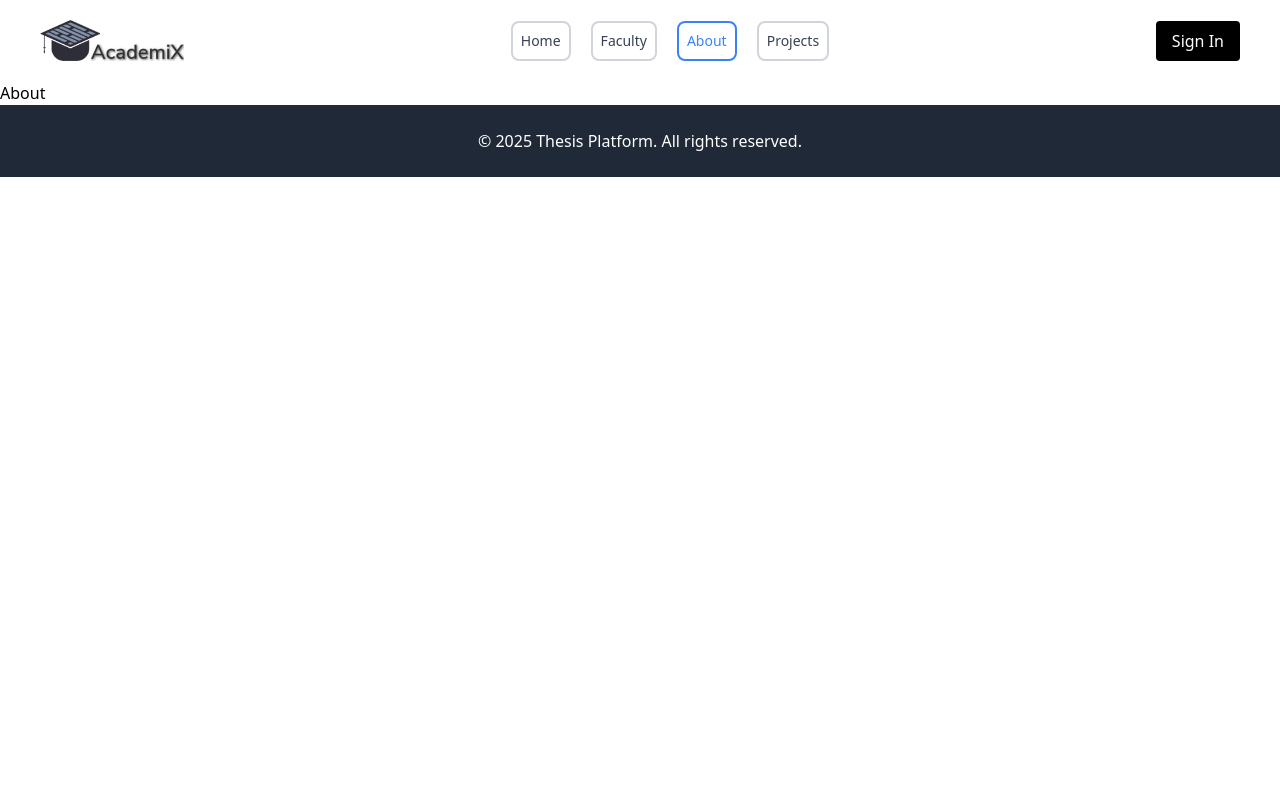
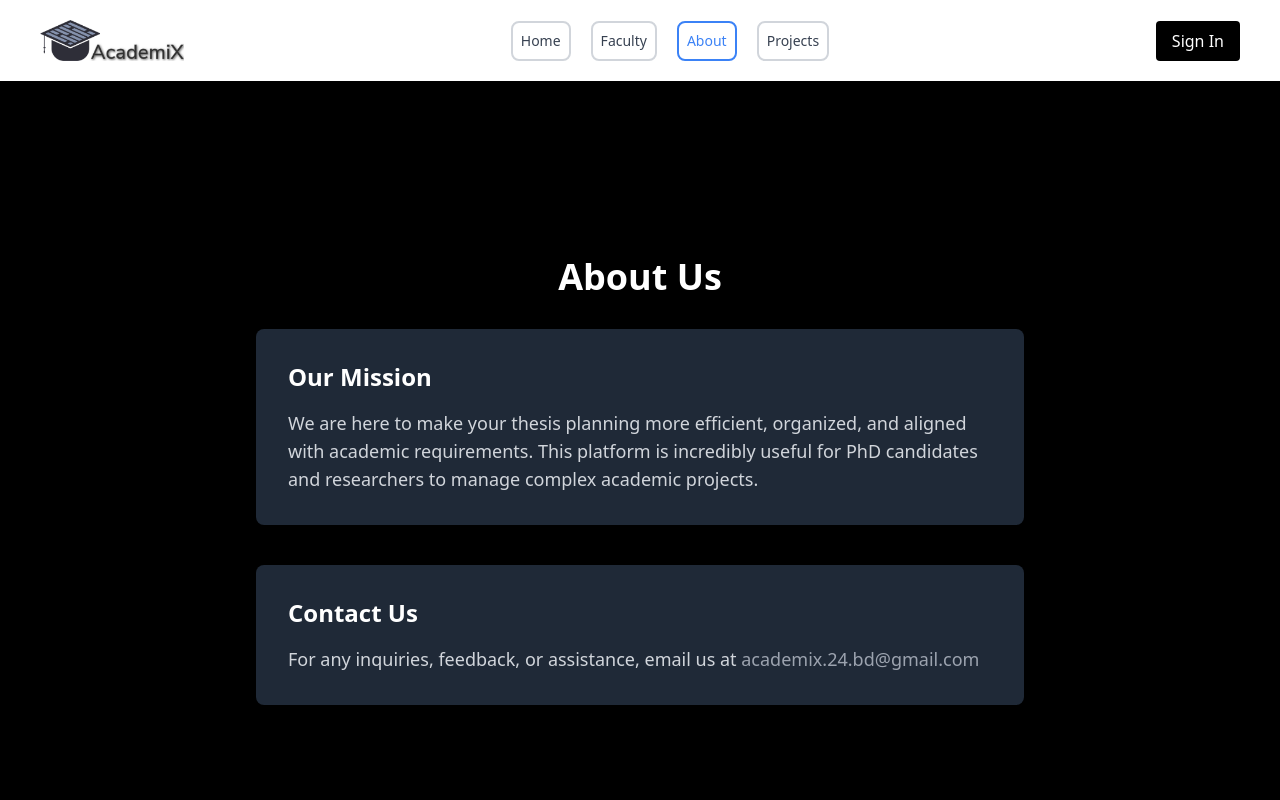
Before and after one commit to shafibr21/AcademiX, a React (Vite) app in the folder frontend/: page /about in a window 1280 px wide. Shown: the top 800 px of the page. Built offline with nearby package versions, Linux system fonts and the light colour scheme; no server answers.

Commit message:
Update About

```diff
--- a/frontend/src/pages/About.jsx
+++ b/frontend/src/pages/About.jsx
@@ -2,8 +2,40 @@ import React from "react";
 
 const About = () => {
   return (
-    <div>
-      <h1>About</h1>
+    <div className="bg-black text-white min-h-screen flex flex-col justify-center items-center p-6">
+      {/* Main Title */}
+      <h1 className="text-4xl font-semibold text-white mb-8 hover:text-gray-400 transition-all duration-300">
+        About Us
+      </h1>
+
+      {/* Mission Section */}
+      <section className="w-full max-w-3xl bg-gray-800 p-8 rounded-lg shadow-lg mb-10 hover:shadow-2xl transition-all duration-300">
+        <h2 className="text-2xl font-semibold text-white mb-4 hover:text-gray-400 transition-colors duration-300">
+          Our Mission
+        </h2>
+        <p className="text-lg text-gray-300">
+          We are here to make your thesis planning more efficient, organized,
+          and aligned with academic requirements. This platform is incredibly
+          useful for PhD candidates and researchers to manage complex academic
+          projects.
+        </p>
+      </section>
+
+      {/* Contact Section */}
+      <section className="w-full max-w-3xl bg-gray-800 p-8 rounded-lg shadow-lg hover:shadow-2xl transition-all duration-300">
+        <h2 className="text-2xl font-semibold text-white mb-4 hover:text-gray-400 transition-colors duration-300">
+          Contact Us
+        </h2>
+        <p className="text-lg text-gray-300">
+          For any inquiries, feedback, or assistance, email us at{" "}
+          <a
+            className="text-gray-400 hover:text-gray-300 transition-colors duration-300"
+            href="mailto:academix.24.bd@gmail.com"
+          >
+            academix.24.bd@gmail.com
+          </a>
+        </p>
+      </section>
     </div>
   );
 };
```
